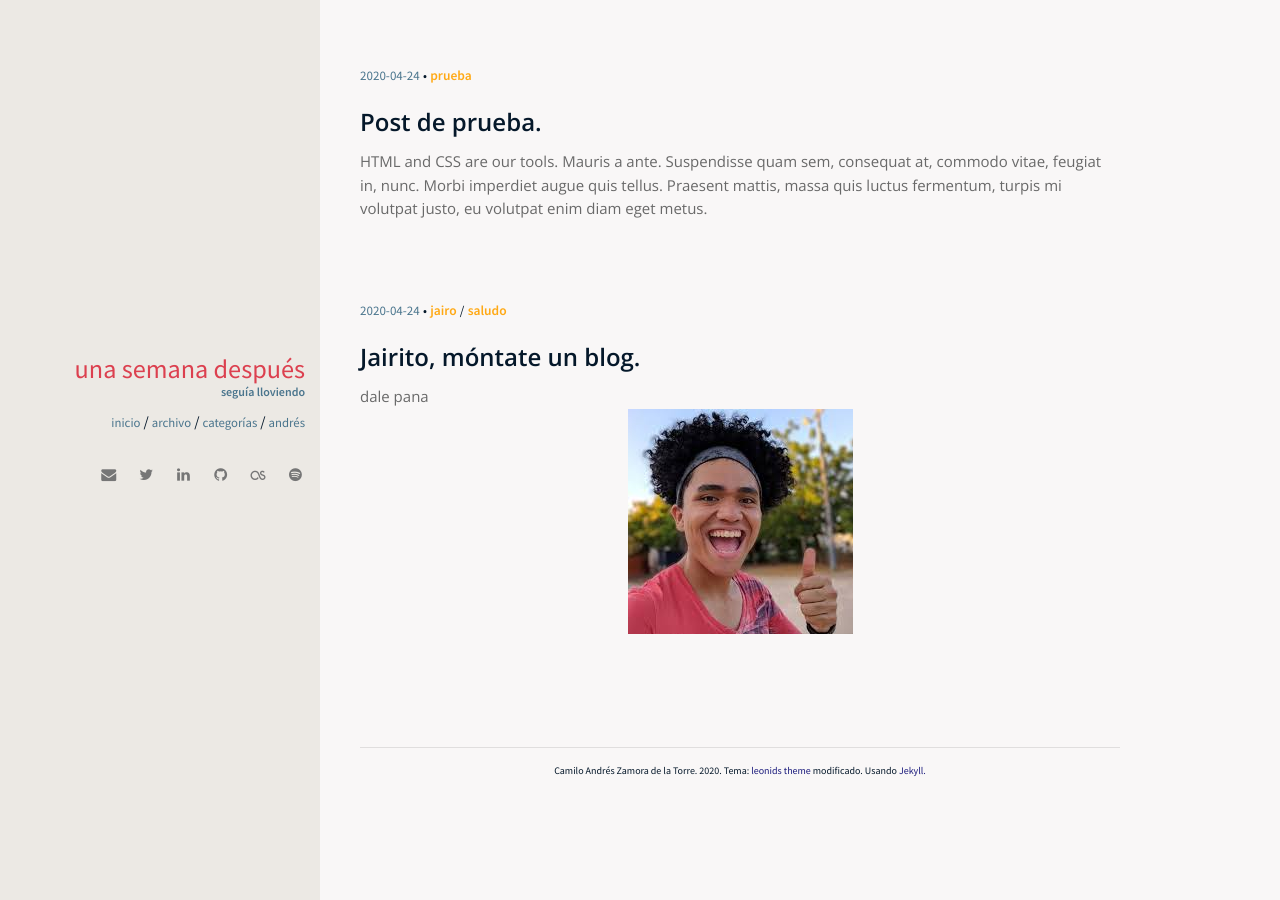
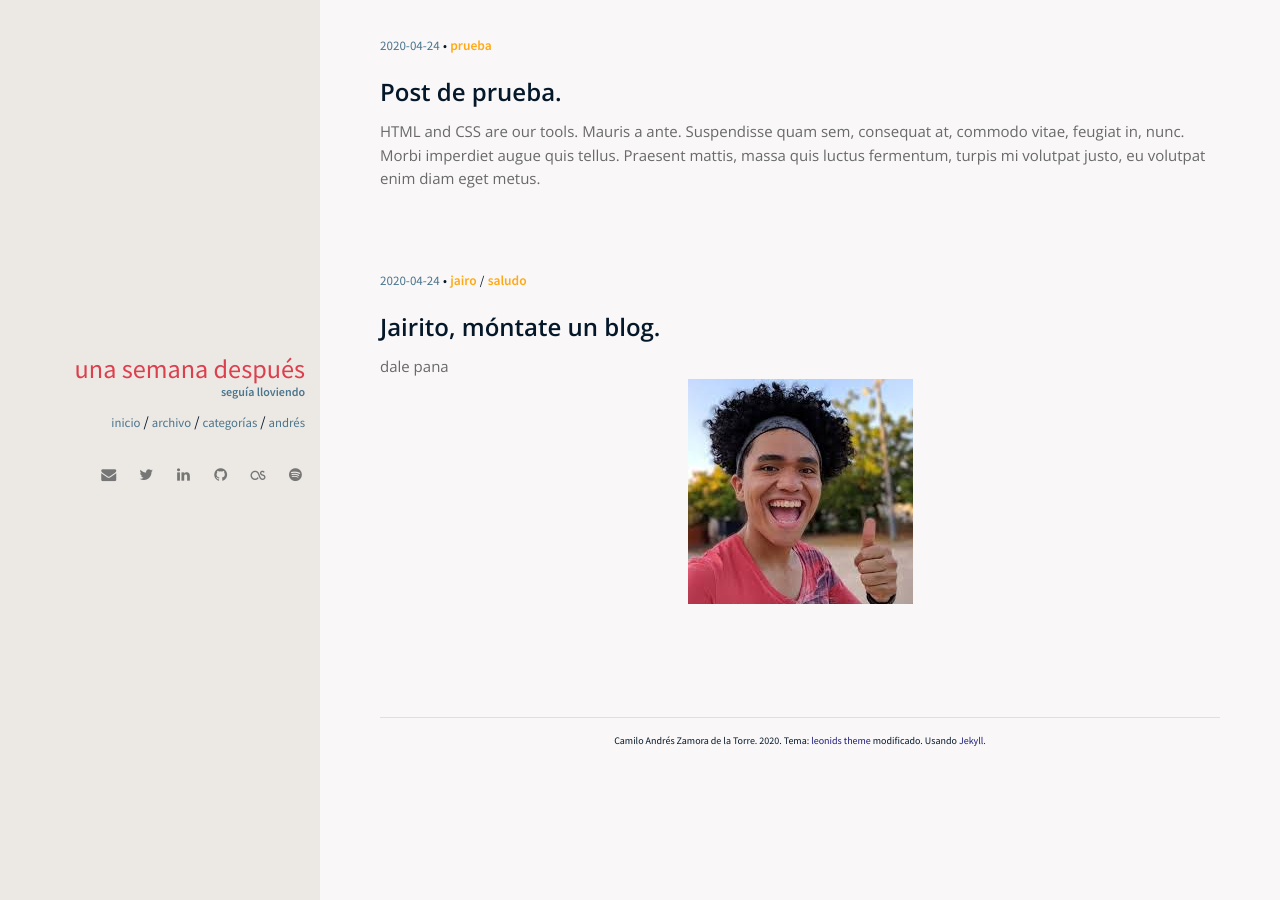
Before and after one commit to cazdlt/cazdlt.github.io, a Jekyll site: the page built from index.html, in a window 1280 px wide. Built offline with Jekyll 4.4.1, drawn with Linux system fonts in a browser that asks for light colours.

Commit message:
Fixed post padding

```diff
--- a/_sass/pages/_post.scss
+++ b/_sass/pages/_post.scss
@@ -5,12 +5,12 @@
   top: 40vh;
   z-index: 233;
   width: 100%;
-  padding: 50px 160px 0 40px;
+  padding: 20px 60px 0;
   -webkit-transform: translate3d(0,0,1px);
   transform: translate3d(0,0,1px);
-  // @include media-query($small-screen) {
+  @include media-query($small-screen) {
 
-  // }
+  }
   @include media-query($medium-screen) {
     height: 100vh;
     overflow-y: scroll;
```
